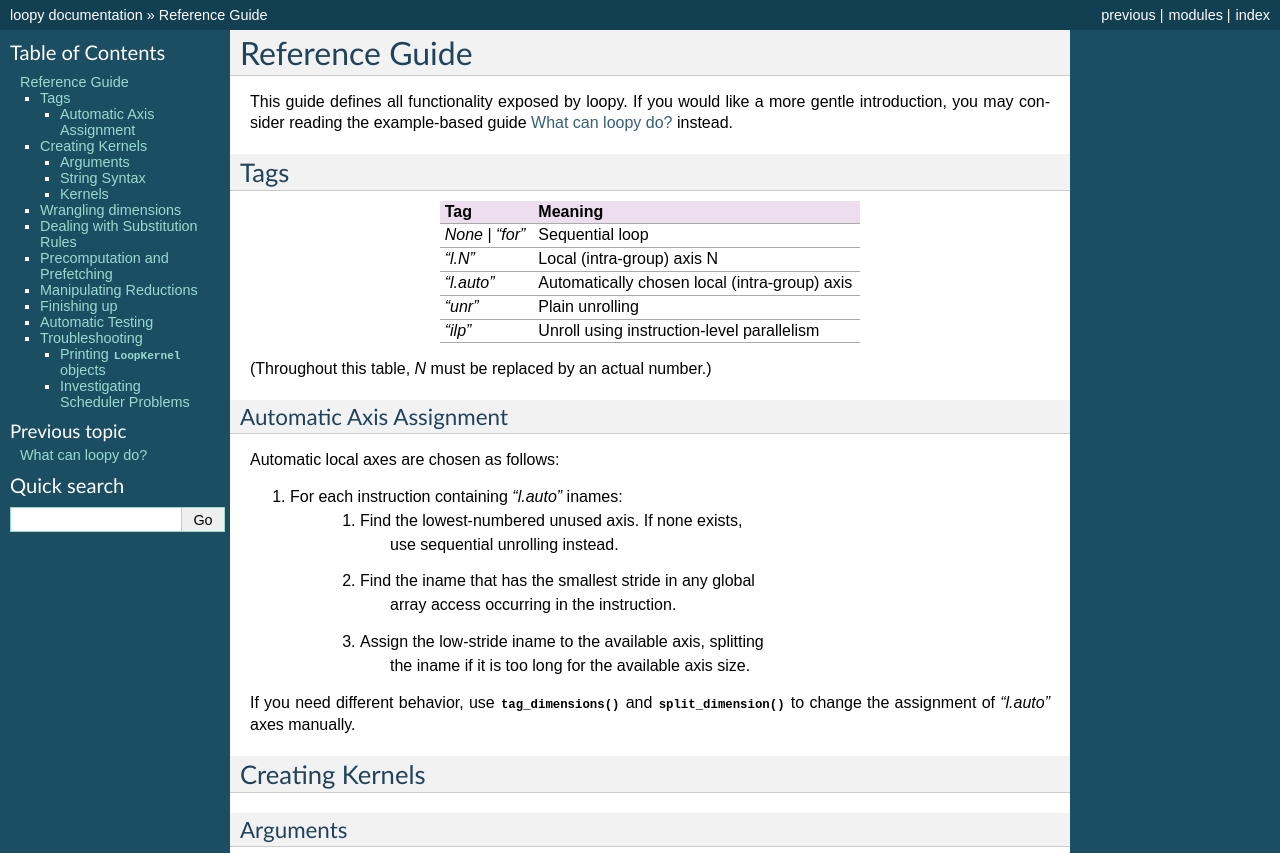
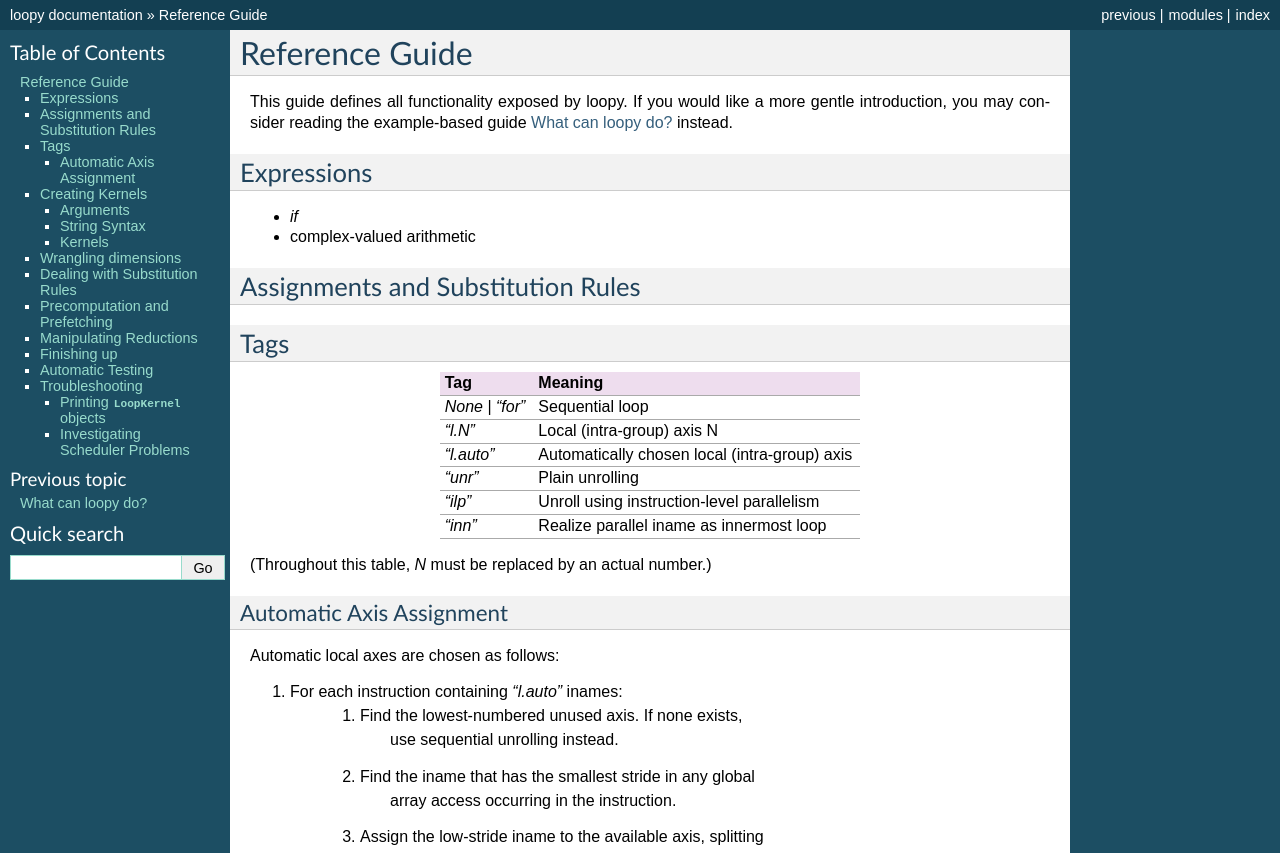
Before and after one commit to inducer/loopy, a Sphinx documentation site: the page built from doc/reference.rst, in a window 1280 px wide and 900 px high, cut to the strip 0-853 px from the top of the window. Built offline with Sphinx 7.4.7, drawn with Linux system fonts in a browser that asks for light colours.

Commit message:
Add some doc hints that I'm likely to forget.

```diff
--- a/doc/reference.rst
+++ b/doc/reference.rst
@@ -10,6 +10,15 @@ guide :ref:`guide` instead.
 
 .. _tags:
 
+Expressions
+-----------
+
+* `if`
+* complex-valued arithmetic
+
+Assignments and Substitution Rules
+----------------------------------
+
 Tags
 ----
 
@@ -21,6 +30,7 @@ Tag                   Meaning
 `"l.auto"`            Automatically chosen local (intra-group) axis
 `"unr"`               Plain unrolling
 `"ilp"`               Unroll using instruction-level parallelism
+`"inn"`               Realize parallel iname as innermost loop
 ===================== ====================================================
 
 (Throughout this table, `N` must be replaced by an actual number.)
```
